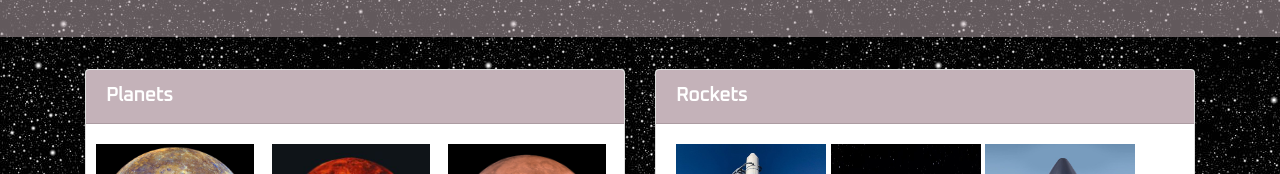
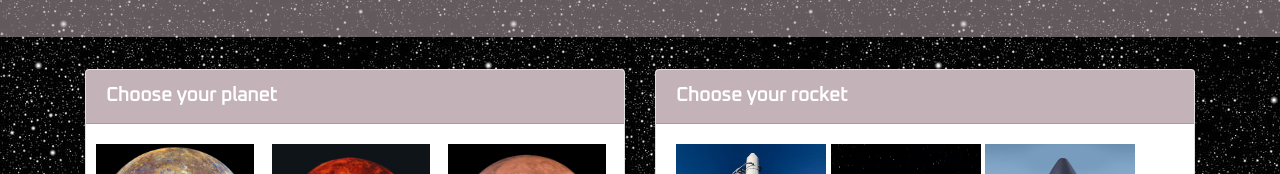
Before and after one commit to zibrahim2046/Project-1, a plain HTML site: page index.html in a window 1280 px wide. Shown: the part 180-354 px from the top of the page. Drawn offline with nearby package versions, Linux system fonts and the light colour scheme; a web font is replaced by a local one.

Commit message:
changed card header titles on index.html

```diff
--- a/index.html
+++ b/index.html
@@ -42,7 +42,7 @@
       <div class="col-md-6">
         <div class="card planets-container">
           <div class="card-header">
-            Planets
+            Choose your planet
           </div>
           <div class="card-body planets container">
             <div class = "row">
@@ -106,7 +106,7 @@
       <div class="col-md-6">
         <div class="card">
           <div class="card-header">
-            Rockets
+            Choose your rocket
           </div>
           <div class="card-body">
             <div class = "theRockets">
```
